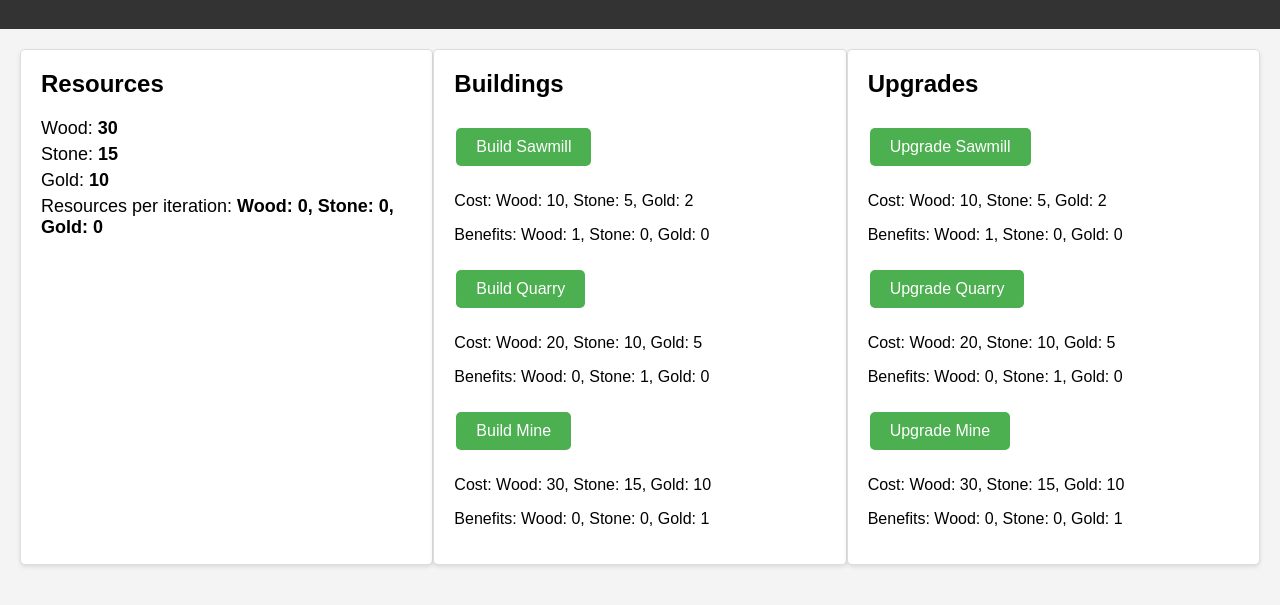
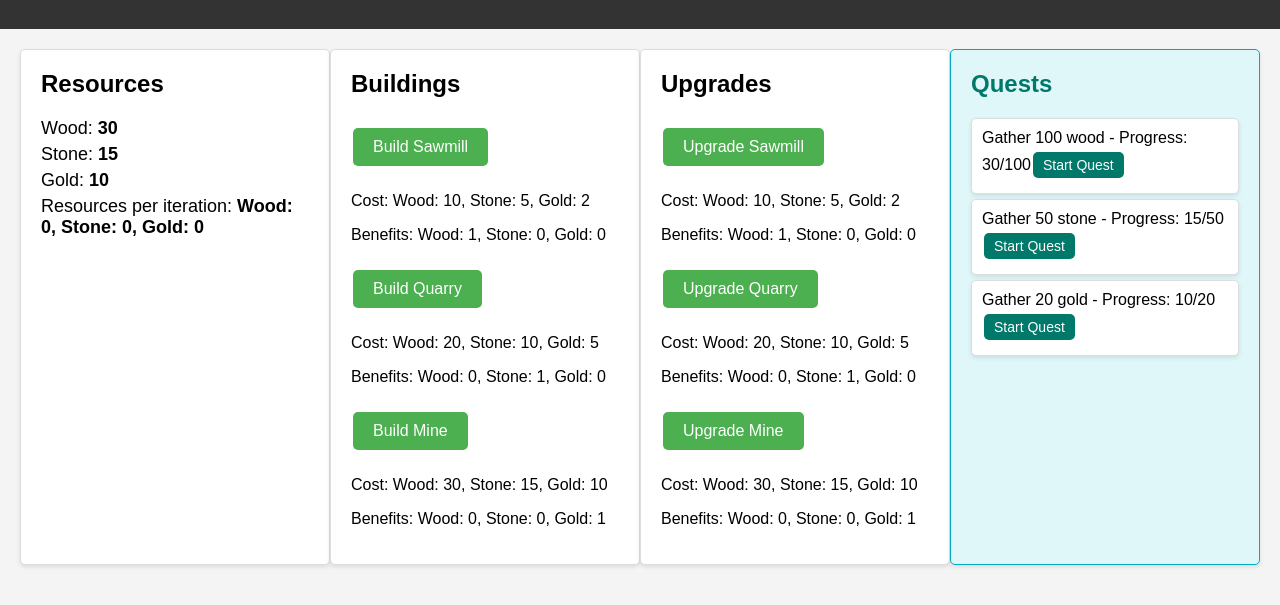
Before and after one commit to matzschmanski/workspace_spass, a plain HTML site: page index.html in a window 1280 px wide. Shown: the part 71-676 px from the top of the page. Drawn offline with Linux system fonts and the light colour scheme.

Commit message:
Add quests to the game
Fixes #11

---

For more details, open the [Copilot Workspace session](https://copilot-workspace.githubnext.com/matzschmanski/workspace_spass/issues/11?shareId=XXXX-XXXX-XXXX-XXXX).

```diff
--- a/index.html
+++ b/index.html
@@ -42,6 +42,12 @@
             <p>Cost: Wood: <span id="mine-upgrade-cost-wood">30</span>, Stone: <span id="mine-upgrade-cost-stone">15</span>, Gold: <span id="mine-upgrade-cost-gold">10</span></p>
             <p>Benefits: Wood: <span id="mine-upgrade-benefit-wood">0</span>, Stone: <span id="mine-upgrade-benefit-stone">0</span>, Gold: <span id="mine-upgrade-benefit-gold">1</span></p>
         </section>
+        <section id="quests">
+            <h2>Quests</h2>
+            <ul id="quest-list">
+                <!-- Quest items will be dynamically added here -->
+            </ul>
+        </section>
     </main>
     <script src="script.js"></script>
 </body>
--- a/script.js
+++ b/script.js
@@ -10,6 +10,12 @@ let buildings = {
     mine: { level: 0, cost: { wood: 30, stone: 15, gold: 10 }, production: { wood: 0, stone: 0, gold: 1 } }
 };
 
+let quests = {
+    gatherWood: { description: "Gather 100 wood", target: 100, reward: { wood: 50, stone: 20, gold: 10 }, progress: 0, completed: false },
+    gatherStone: { description: "Gather 50 stone", target: 50, reward: { wood: 30, stone: 10, gold: 5 }, progress: 0, completed: false },
+    gatherGold: { description: "Gather 20 gold", target: 20, reward: { wood: 20, stone: 10, gold: 5 }, progress: 0, completed: false }
+};
+
 function gatherResources() {
     for (let building in buildings) {
         if (buildings[building].level > 0) {
@@ -19,6 +25,7 @@ function gatherResources() {
         }
     }
     updateResourceDisplay();
+    updateQuestProgress();
 }
 
 function build(building) {
@@ -84,6 +91,57 @@ function updateResourceDisplay() {
         document.getElementById(`${building}-benefit-stone`).innerText = buildings[building].production.stone;
         document.getElementById(`${building}-benefit-gold`).innerText = buildings[building].production.gold;
     }
+
+    updateQuestDisplay();
+}
+
+function updateQuestDisplay() {
+    let questList = document.getElementById("quest-list");
+    questList.innerHTML = "";
+
+    for (let quest in quests) {
+        let questItem = document.createElement("li");
+        questItem.innerText = `${quests[quest].description} - Progress: ${quests[quest].progress}/${quests[quest].target}`;
+        if (!quests[quest].completed) {
+            let startButton = document.createElement("button");
+            startButton.innerText = "Start Quest";
+            startButton.onclick = function() { startQuest(quest); };
+            questItem.appendChild(startButton);
+        } else {
+            questItem.innerText += " - Completed!";
+        }
+        questList.appendChild(questItem);
+    }
+}
+
+function startQuest(quest) {
+    if (!quests[quest].completed) {
+        quests[quest].progress = 0;
+        updateQuestDisplay();
+    }
+}
+
+function updateQuestProgress() {
+    for (let quest in quests) {
+        if (!quests[quest].completed) {
+            if (quest === "gatherWood") {
+                quests[quest].progress = resources.wood;
+            } else if (quest === "gatherStone") {
+                quests[quest].progress = resources.stone;
+            } else if (quest === "gatherGold") {
+                quests[quest].progress = resources.gold;
+            }
+
+            if (quests[quest].progress >= quests[quest].target) {
+                quests[quest].completed = true;
+                resources.wood += quests[quest].reward.wood;
+                resources.stone += quests[quest].reward.stone;
+                resources.gold += quests[quest].reward.gold;
+                alert(`Quest completed! Reward: Wood: ${quests[quest].reward.wood}, Stone: ${quests[quest].reward.stone}, Gold: ${quests[quest].reward.gold}`);
+            }
+        }
+    }
+    updateQuestDisplay();
 }
 
 setInterval(gatherResources, 500);
--- a/style.css
+++ b/style.css
@@ -67,3 +67,46 @@ button:hover {
 section {
     animation: fadeIn 1s ease-in-out;
 }
+
+/* Styles for the new quests section */
+#quests {
+    background-color: #e0f7fa;
+    border: 1px solid #00acc1;
+}
+
+#quests h2 {
+    color: #00796b;
+}
+
+#quest-list {
+    list-style-type: none;
+    padding: 0;
+}
+
+#quest-list li {
+    background-color: #ffffff;
+    border: 1px solid #ddd;
+    border-radius: 5px;
+    padding: 10px;
+    margin: 5px 0;
+    box-shadow: 0 2px 4px rgba(0, 0, 0, 0.1);
+}
+
+#quest-list button {
+    background-color: #00796b;
+    border: none;
+    border-radius: 5px;
+    color: white;
+    padding: 5px 10px;
+    text-align: center;
+    text-decoration: none;
+    display: inline-block;
+    font-size: 14px;
+    margin: 5px 2px;
+    cursor: pointer;
+    transition: background-color 0.3s ease;
+}
+
+#quest-list button:hover {
+    background-color: #004d40;
+}
```
Also changed, not shown: README.md.
